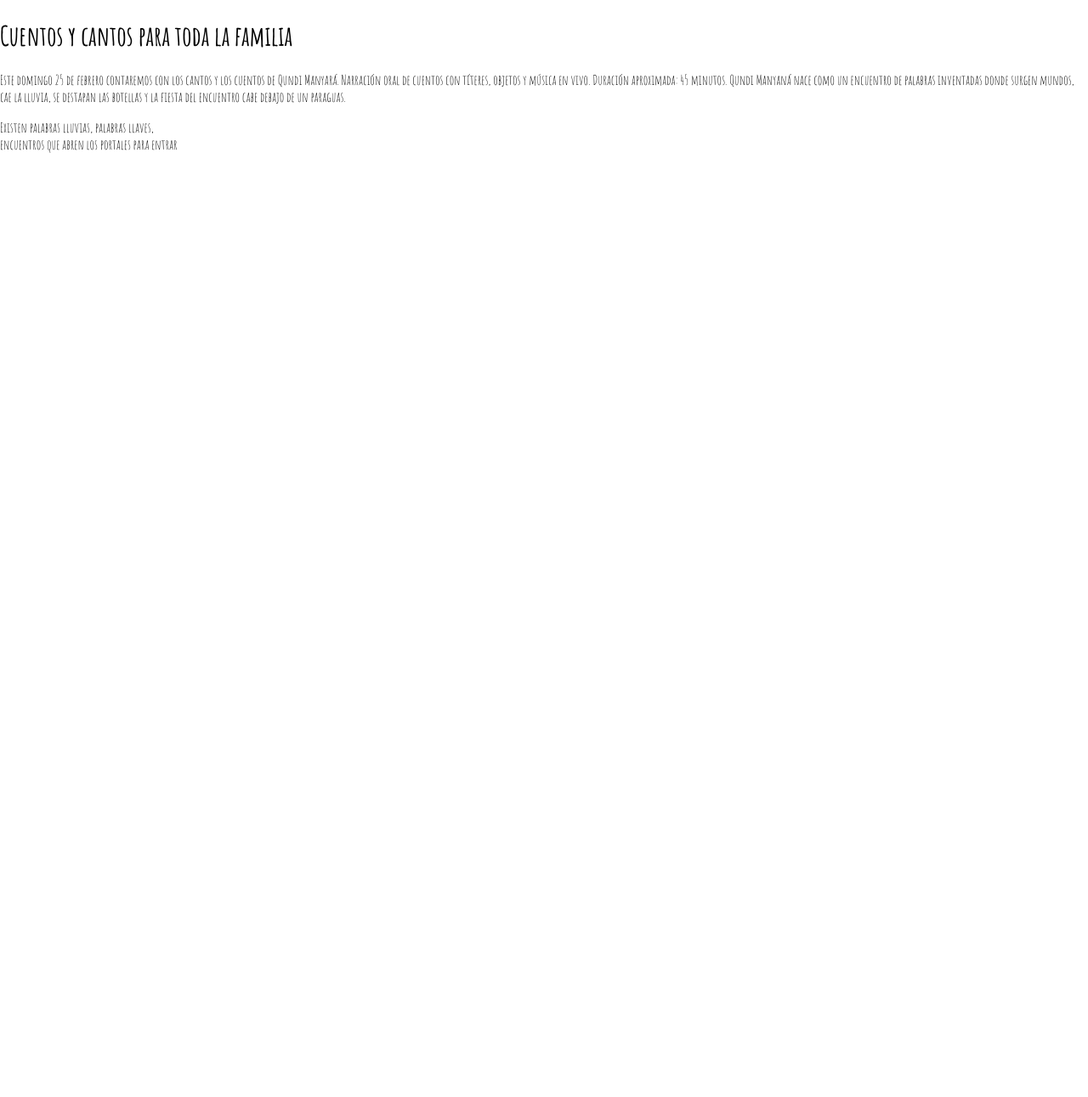
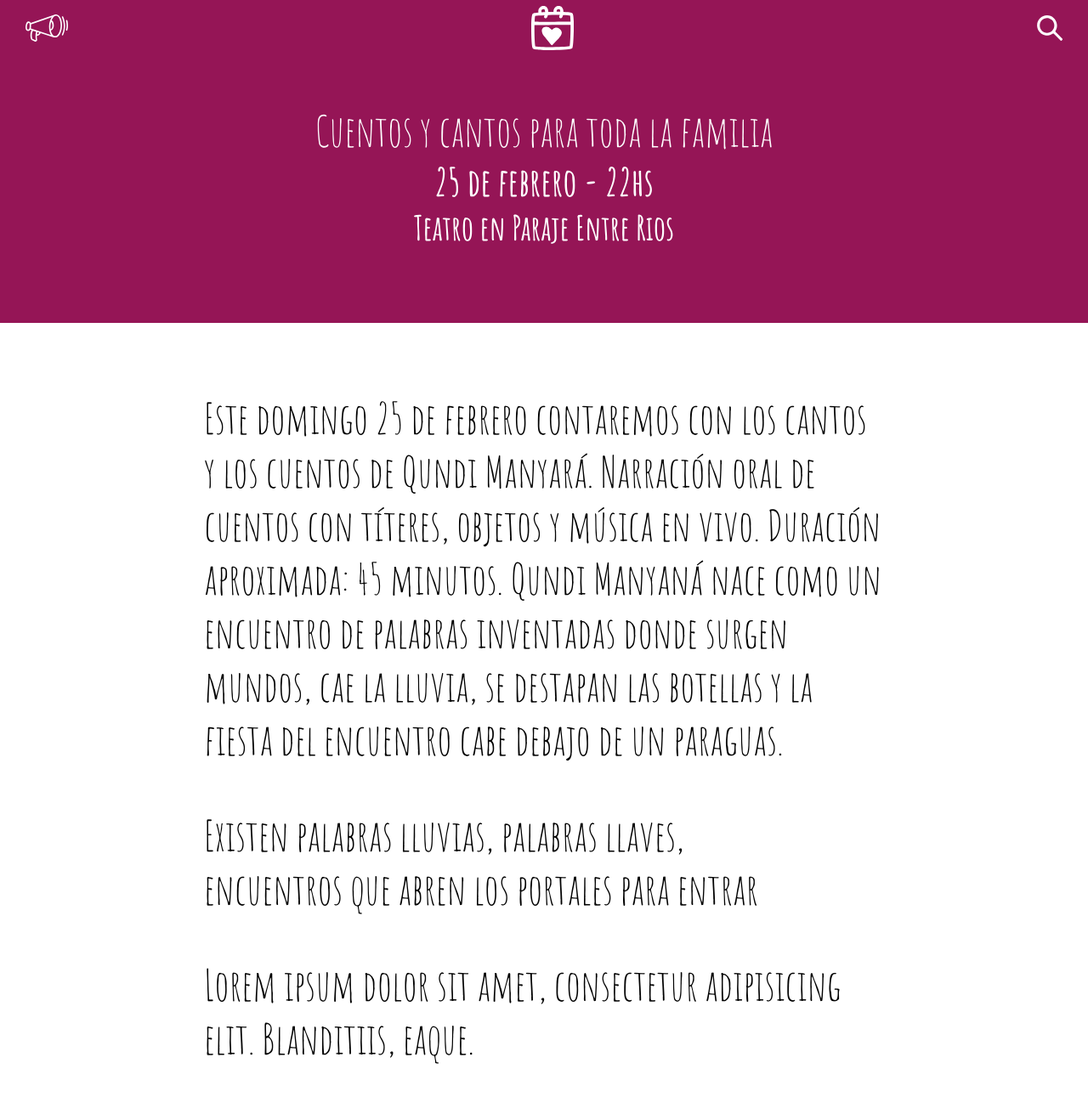
Before and after one commit to lavecinal/agenda-comarcal, a Jekyll site: the page built from _posts/2017-09-10-cuentos-y-cantos-para-la-familia.md, in a window 1280 px wide and 1303 px high. Shown: the top 1291 px of the window at 85% size. Built offline with Jekyll 4.4.1, drawn with Linux system fonts in a browser that asks for light colours; nearby versions of some CDN libraries; our own code applies the rules of GitHub Pages for plain Markdown files.

```diff
--- a/_config.yml
+++ b/_config.yml
@@ -15,4 +15,4 @@ permalink: pretty
 sass:
   sass_dir: _scss
 
-host: 192.168.0.104
+host: 192.168.0.100
--- a/_layouts/default.html
+++ b/_layouts/default.html
@@ -1,5 +1,5 @@
 <!DOCTYPE html>
-<html lang="en">
+<html lang="es">
 <head>
 	<meta charset="UTF-8">
 	<title>Una Agenda Comarcal</title>
--- /dev/null
+++ b/_layouts/post.html
@@ -0,0 +1,26 @@
+---
+layout: default
+---
+
+<header class="post">
+	<nav>
+		<a class="menu-icon" href="{{site.baseurl}}subir-evento">
+			<img src="{{site.baseurl}}/img/megafono.svg" width="50px" alt="">
+		</a>
+		<a class="logo" href="{{site.baseurl}}">
+			<img src="{{site.baseurl}}/img/logo-agenda-comarcal.svg" width="50px" alt="">
+		</a>
+		<a href="" class="search-icon">
+			<img src="{{site.baseurl}}/img/search-icon.svg" class="search-icon" width="30px" alt="">
+		</a>
+	</nav>
+	<div class="main-title">
+		<h1>{{page.nombre}}</h1>
+		<h2>{{page.fecha}} - {{page.hora}}</h2>
+		<h3>{{page.categoria}} en {{page.lugar}}</h3>
+	</div>
+</header>
+
+<article class="post">
+	{{content}}
+</article>
--- a/_posts/2017-09-10-cuentos-y-cantos-para-la-familia.md
+++ b/_posts/2017-09-10-cuentos-y-cantos-para-la-familia.md
@@ -1,14 +1,21 @@
 ---
+layout: post
 nombre: Cuentos y cantos para toda la familia
-fecha: Domingo 25 de febrero
-hora: 20hs
+fecha: 25 de febrero
+hora: 22hs
 categoria: Teatro
 mail: asd@asd.com
 lugar: Paraje Entre Rios
+web: https://www.facebook.com/events/559639137741516/
+mxt-lugar: paraje
+mxt-horario: noche
+mxt-cuando: next
 ---
 
-<h1>Cuentos y cantos para toda la familia</h1>
+
 Este domingo 25 de febrero contaremos con los cantos y los cuentos de Qundi Manyará. Narración oral de cuentos con títeres, objetos y música en vivo. Duración aproximada: 45 minutos. Qundi Manyaná nace como un encuentro de palabras inventadas donde surgen mundos, cae la lluvia, se destapan las botellas y la fiesta del encuentro cabe debajo de un paraguas.
 
 Existen palabras lluvias, palabras llaves,
 encuentros que abren los portales para entrar
+
+Lorem ipsum dolor sit amet, consectetur adipisicing elit. Blanditiis, eaque.
--- a/_scss/app.scss
+++ b/_scss/app.scss
@@ -2,6 +2,10 @@
 
 @import 'plugins/buttons';
 @import 'plugins/mixitup';
+
+* {
+	outline: 0 none;
+}
 
 body {
 	margin: 0;
@@ -69,6 +73,33 @@ header {
 	}
 
 
+	&.post {
+	    min-height: 380px;
+
+		.main-title {
+			flex-direction: column;
+		}
+
+		h1, h2, h3 {
+			margin: 0;
+		}
+
+		h1 {
+			font-size: 50px;
+		}
+
+		h2 {
+			font-size: 45px;
+		}
+
+		h3 {
+			font-size: 40px;
+			font-weight: 700;
+		}
+
+
+
+	}
 
 }
 
@@ -139,3 +170,15 @@ header {
     margin: 0 auto;
     padding-top: 30px;
 }
+
+article.post {
+
+	 max-width: 800px;
+    margin: 0 auto;
+    padding-top: 30px;
+
+	p {
+	    font-size: 50px;
+	}
+
+}
--- a/subir-evento.html
+++ b/subir-evento.html
@@ -5,7 +5,7 @@ layout: default
 <header>
 	<nav>
 		<a class="menu-icon" href="{{site.baseurl}}">
-			<img src="{{site.baseurl}}/img/menu-icon.svg" width="50px" alt="">
+			<img src="{{site.baseurl}}/img/megafono.svg" width="50px" alt="">
 		</a>
 		<a class="logo" href="{{site.baseurl}}">
 			<img src="{{site.baseurl}}/img/logo-agenda-comarcal.svg" width="50px" alt="">
```
Also changed, not shown: _posts/2017-09-09-pena-al-encuentro.md (added, +15 -0 lines), _posts/2017-09-09-reunion.md (added, +14 -0 lines), _posts/2017-09-10-convocatoria-a-talleres.md (+9 -3 lines), index.html (+18 -47 lines), img/megafono.svg (added), manifest.json (added).
